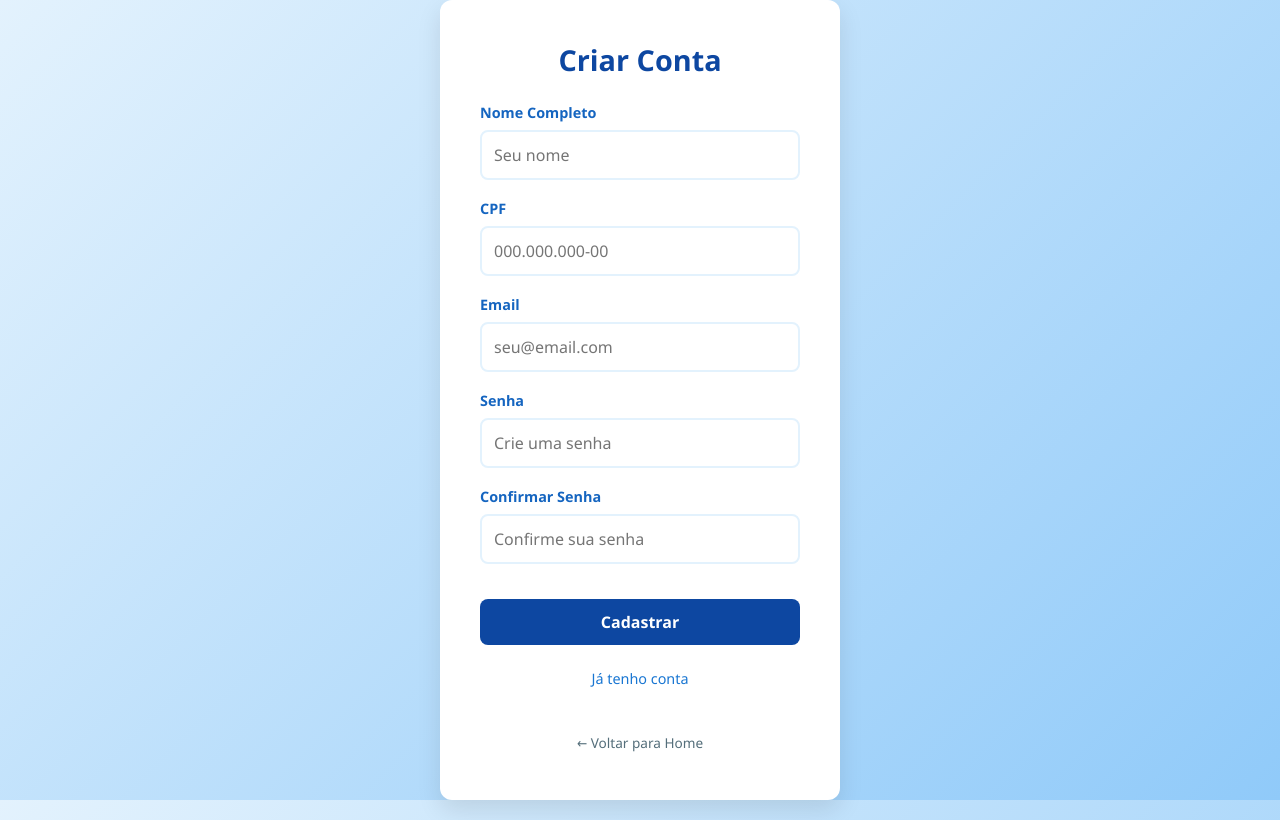
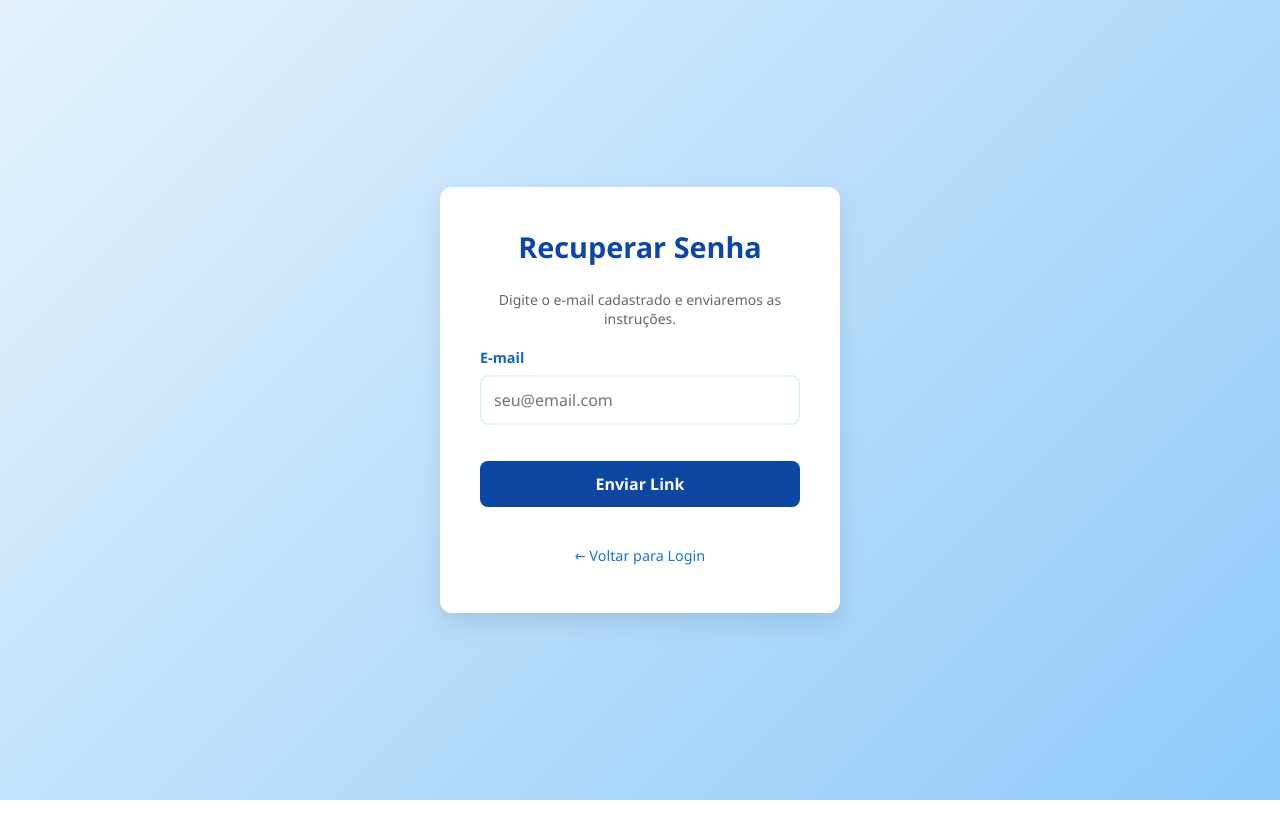
Before and after one commit to lkaua-dev/CatiraX, a Flask app: template CatiraX/templates/recover.html in a window 1280 px wide. Run offline with Flask 3, Linux system fonts and the light colour scheme; the template is opened without the code that fills it, so the values that code supplies are empty.

Commit message:
CatiraX v1.1

```diff
--- a/CatiraX/app.py
+++ b/CatiraX/app.py
@@ -1,33 +1,45 @@
 from flask import Flask, request, jsonify
 from flask_cors import CORS
+from flask_mail import Mail, Message
 import mysql.connector
 
 app = Flask(__name__)
 CORS(app)
 
-# Configuração do Banco de Dados
+# --- CONFIGURAÇÃO DO E-MAIL (GMAIL) ---
+app.config["MAIL_SERVER"] = "smtp.gmail.com"
+app.config["MAIL_PORT"] = 465
+app.config["MAIL_USERNAME"] = "rga.solucoes0@gmail.com"  # 'seu.email@gmail.com'
+app.config["MAIL_PASSWORD"] = "nxng sadf xcsl ahkz"  # 'sua senha de aplicativo aqui'
+app.config["MAIL_USE_TLS"] = False
+app.config["MAIL_USE_SSL"] = True
+
+mail = Mail(app)
+
+
+# --- CONFIGURAÇÃO DO BANCO DE DADOS ---
 def get_db_connection():
     return mysql.connector.connect(
-        host='localhost',
-        user='root',
-        password='root',
-        database='sistema_cadastro'
+        host="localhost",
+        user="root",
+        password="root",
+        database="sistema_cadastro",
     )
 
-# Rota de Cadastro
-@app.route('/cadastrar', methods=['POST'])
+
+# --- ROTA 1: CADASTRO ---
+@app.route("/cadastrar", methods=["POST"])
 def cadastrar():
     data = request.json
-    nome = data.get('nome')
-    cpf = data.get('cpf')
-    email = data.get('email')
-    senha = data.get('senha')
+    nome = data.get("nome")
+    cpf = data.get("cpf")
+    email = data.get("email")
+    senha = data.get("senha")
 
     try:
         conn = get_db_connection()
         cursor = conn.cursor()
 
-        # Comando SQL
         sql = "INSERT INTO usuarios (nome_completo, cpf, email, senha) VALUES (%s, %s, %s, %s)"
         cursor.execute(sql, (nome, cpf, email, senha))
 
@@ -41,12 +53,13 @@ def cadastrar():
         print(f"Erro no MySQL: {err}")
         return jsonify({"error": str(err)}), 500
 
-# Rota de Login
-@app.route('/login', methods=['POST'])
+
+# --- ROTA 2: LOGIN ---
+@app.route("/login", methods=["POST"])
 def login():
     data = request.json
-    email = data.get('email')
-    senha = data.get('senha')
+    email = data.get("email")
+    senha = data.get("senha")
 
     try:
         conn = get_db_connection()
@@ -67,6 +80,63 @@ def login():
     except Exception as e:
         return jsonify({"error": str(e)}), 500
 
-# Roda o servidor na porta 5000
-if __name__ == '__main__':
+
+# --- ROTA 3: RECUPERAR SENHA ---
+@app.route("/recuperar-senha", methods=["POST"])
+def recuperar_senha():
+    data = request.json
+    email_usuario = data.get("email")
+
+    try:
+        conn = get_db_connection()
+        cursor = conn.cursor(dictionary=True)
+        cursor.execute("SELECT * FROM usuarios WHERE email = %s", (email_usuario,))
+        user = cursor.fetchone()
+        cursor.close()
+        conn.close()
+
+        if not user:
+            return jsonify({"message": "Se o e-mail existir, o link foi enviado."}), 200
+
+        msg = Message(
+            "Solicitação de Recuperação de Acesso - CATIRAX",
+            sender="rga.solucoes0@gmail.com",  # 'seu.email@gmail.com'
+            recipients=[email_usuario],
+        )
+
+        msg.body = f"""
+        Prezado(a) {user['nome_completo']},
+
+        Recebemos uma solicitação de recuperação de senha para a sua conta no sistema CATIRAX.
+
+        Conforme solicitado, segue abaixo a credencial registrada em nosso banco de dados:
+
+        ------------------------------------------------
+        SENHA ATUAL: {user['senha']}
+        ------------------------------------------------
+
+        Recomendamos que realize o login e, por questões de segurança, altere sua senha caso julgue necessário.
+
+        Atenciosamente,
+
+        Equipe de Desenvolvimento CatiraX.
+
+        ______________________________________________________________________
+        ⚠️ AVISO LEGAL: Este e-mail faz parte de um projeto acadêmico.
+        Trata-se apenas de um teste de funcionalidade. Caso tenha recebido
+        esta mensagem por engano, por favor, desconsidere e exclua o e-mail.
+        """
+
+        mail.send(msg)
+
+        return jsonify({"message": "E-mail enviado com sucesso!"}), 200
+
+    except Exception as e:
+        print(f"Erro no envio de e-mail: {e}")
+        return jsonify({"error": "Erro ao enviar e-mail"}), 500
+
+
+# --- INICIALIZAÇÃO OBRIGATÓRIA ---
+if __name__ == "__main__":
+    print("🚀 Servidor rodando! Acesse: http://localhost:5000")
     app.run(debug=True, port=5000)
--- a/CatiraX/static/css/style.css
+++ b/CatiraX/static/css/style.css
@@ -45,13 +45,13 @@ body {
 /* 5. Grupos de Input */
 .input-group {
     margin-bottom: 1.2rem;
-    text-align: left; /* Alinha labels e inputs à esquerda */
+    text-align: left;
 }
 
 .input-group label {
     display: block;
     margin-bottom: 0.5rem;
-    color: #1565c0; /* Azul médio/escuro */
+    color: #1565c0;
     font-weight: 600;
     font-size: 0.9rem;
 }
@@ -59,7 +59,7 @@ body {
 .input-group input {
     width: 100%;
     padding: 12px;
-    border: 2px solid #e3f2fd; /* Borda azul bem claro */
+    border: 2px solid #e3f2fd;
     border-radius: 8px;
     font-size: 1rem;
     outline: none;
@@ -89,12 +89,12 @@ body {
 }
 
 .btn-auth:hover {
-    background-color: #1565c0; /* Azul um pouco mais claro ao passar o mouse */
+    background-color: #1565c0;
 }
 
 /* 7. Links (Esqueci a senha, Criar conta, Voltar) */
 .auth-box a {
-    display: block; /* Um link por linha */
+    display: block;
     color: #1976d2;
     text-decoration: none;
     font-size: 0.9rem;
@@ -110,7 +110,7 @@ body {
 /* Estilo específico para o link de 'Voltar' para dar destaque */
 .auth-box a[href="index.html"] {
     margin-top: 15px;
-    color: #546e7a; /* Um cinza azulado para diferenciar */
+    color: #546e7a;
     font-size: 0.85rem;
 }
 
--- a/CatiraX/static/js/recover.js
+++ b/CatiraX/static/js/recover.js
@@ -0,0 +1,73 @@
+const form = document.querySelector("#formRecover");
+const emailInput = document.querySelector("#email");
+const btn = document.querySelector(".btn-auth");
+
+// --- Funções de Balão (iguais ao login/register) ---
+function mostrarErro(mensagem) {
+    const toast = document.createElement("div");
+    toast.className = "toast-erro";
+    toast.innerHTML = `<span>⚠️ ${mensagem}</span>`;
+    document.body.appendChild(toast);
+    setTimeout(() => {
+        toast.classList.add("toast-saindo");
+        setTimeout(() => toast.remove(), 400);
+    }, 3000);
+}
+
+function mostrarSucesso(mensagem) {
+    const toast = document.createElement("div");
+    toast.className = "toast-sucesso";
+    toast.innerHTML = `<span>✅ ${mensagem}</span>`;
+    document.body.appendChild(toast);
+    setTimeout(() => {
+        toast.classList.add("toast-saindo");
+        setTimeout(() => toast.remove(), 400);
+    }, 3000);
+}
+
+// --- Lógica de Envio ---
+form.addEventListener("submit", (evento) => {
+    evento.preventDefault();
+
+    if (!emailInput.value) {
+        mostrarErro("Por favor, digite seu e-mail.");
+        return;
+    }
+
+    // 1. Muda o botão para "Enviando..."
+    const textoOriginal = btn.innerText;
+    btn.innerText = "Enviando...";
+    btn.disabled = true;
+    btn.style.opacity = "0.7";
+
+    // 2. Envia para o Python
+    fetch('http://localhost:5000/recuperar-senha', {
+        method: 'POST',
+        headers: { 'Content-Type': 'application/json' },
+        body: JSON.stringify({ email: emailInput.value })
+    })
+    .then(async res => {
+        const resultado = await res.json();
+
+        if (res.ok) {
+            mostrarSucesso("E-mail enviado! Verifique sua caixa de entrada.");
+            form.reset();
+            // Redireciona após 3 segundos
+            setTimeout(() => {
+                window.location.href = "login.html";
+            }, 3000);
+        } else {
+            mostrarErro(resultado.error || "Erro ao tentar enviar.");
+        }
+    })
+    .catch(erro => {
+        console.error(erro);
+        mostrarErro("Erro de conexão com o servidor.");
+    })
+    .finally(() => {
+        // 3. Restaura o botão
+        btn.innerText = textoOriginal;
+        btn.disabled = false;
+        btn.style.opacity = "1";
+    });
+});
--- a/CatiraX/templates/login.html
+++ b/CatiraX/templates/login.html
@@ -15,18 +15,17 @@
             <form id="formLogin" novalidate>
                 <div class="input-group">
                     <label>Email</label>
-                    <input type="email" placeholder="seu@email.com" required />
+                    <input type="email" id="email" placeholder="seu@email.com" required />
                 </div>
                 <div class="input-group">
                     <label>Senha</label>
-                    <input type="password" placeholder="Senha" required />
+                    <input type="password" id="senha" placeholder="Senha" required />
                 </div>
                 <button type="submit" class="btn-auth">Entrar</button>
             </form>
 
             <a href="recover.html">Esqueci a senha</a><br />
             <a href="register.html">Criar nova conta</a><br />
-            <a href="index.html">← Voltar para Home</a>
         </div>
     </div>
     <script src="../static/js/login.js"></script>
--- a/CatiraX/templates/recover.html
+++ b/CatiraX/templates/recover.html
@@ -1,50 +1,34 @@
-<!DOCTYPE html>
+<!doctype html>
 <html lang="pt-br">
-
 <head>
-    <meta charset="UTF-8">
-    <meta name="viewport" content="width=device-width, initial-scale=1.0">
-    <title>Criar Conta</title>
-    <link rel="stylesheet" href="../static/css/style.css">
+    <meta charset="UTF-8" />
+    <meta name="viewport" content="width=device-width, initial-scale=1.0" />
+    <title>Recuperar Senha - CATIRAX</title>
+    <link rel="stylesheet" href="../static/css/style.css" />
 </head>
-
 <body>
     <div class="auth-container">
         <div class="auth-box">
-            <h2>Criar Conta</h2>
+            <h2>Recuperar Senha</h2>
+            <p style="font-size: 14px; color: #666; margin-bottom: 20px;">
+                Digite o e-mail cadastrado e enviaremos as instruções.
+            </p>
 
-            <form id="formCadastro" novalidate>
+            <form id="formRecover">
                 <div class="input-group">
-                    <label>Nome Completo</label>
-                    <input type="text" id="nomeCompleto" name="nome" placeholder="Seu nome" required>
-                </div>
-                <div class="input-group">
-                    <label>CPF</label>
-                    <input type="text" id="cpf" name="nome" placeholder="000.000.000-00" required maxlength="14">
-                </div>
-                <div class="input-group">
-                    <label>Email</label>
-                    <input type="email" id="email" name="nome" placeholder="seu@email.com" required>
-                </div>
-                <div class="input-group">
-                    <label>Senha</label>
-                    <input type="password" id="senha" name="nome" placeholder="Crie uma senha" required>
-                </div>
-                <div class="input-group">
-                    <label>Confirmar Senha</label>
-                    <input type="password" id="confirmSenha" name="nome" placeholder="Confirme sua senha" required>
+                    <label for="email">E-mail</label>
+                    <input type="email" id="email" placeholder="seu@email.com" required />
                 </div>
 
-                <button type="submit" class="btn-auth" id="BotaoDeEnviar">Cadastrar</button>
-
+                <button type="submit" class="btn-auth">Enviar Link</button>
             </form>
 
-            <a href="login.html">Já tenho conta</a><br>
-            <a href="index.html">← Voltar para Home</a>
-
+            <div style="margin-top: 15px;">
+                <a href="login.html">← Voltar para Login</a>
+            </div>
         </div>
     </div>
-    <script src="../static/js/register.js"></script>
+
+    <script src="../static/js/recover.js"></script>
 </body>
-
 </html>
--- a/CatiraX/templates/register.html
+++ b/CatiraX/templates/register.html
@@ -52,7 +52,6 @@
 
             <div class="auth-footer">
                 <a href="login.html">Já tenho conta</a><br>
-                <a href="index.html">← Voltar para Home</a>
             </div>
 
         </div>
```
Also changed, not shown: other parts of CatiraX/static/css/style.css (+14 -14 lines), CatiraX/static/js/login.js (+76 -0 lines), CatiraX/templates/index.html (+23 -0 lines), README.md.
